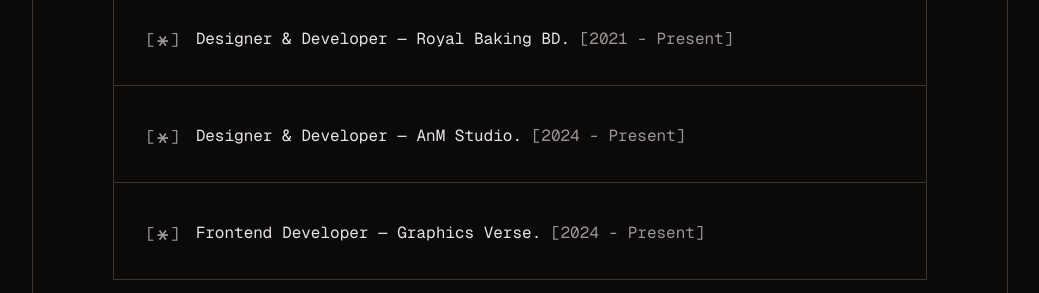
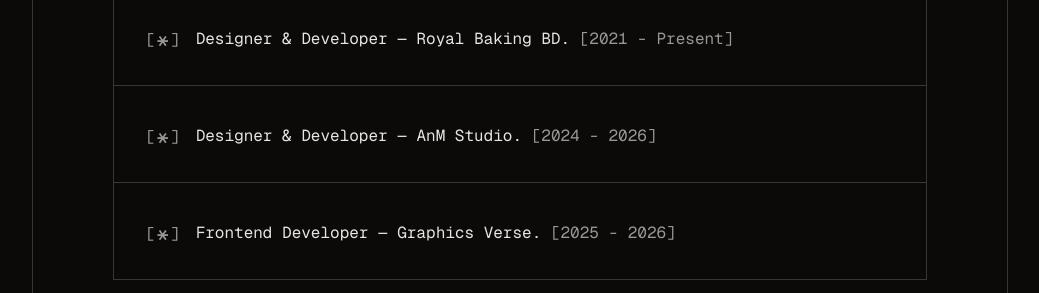
Before and after one commit to ESHAYAT102/portfolio, a React (Vite) app: page / in a window 1280 px wide. Shown: the part 3380-3673 px from the top of the page, without its empty margins (120-1159 px from the left). Built offline with nearby package versions, Linux system fonts and the light colour scheme.

Commit message:
fix: experience dates

```diff
--- a/src/sections/Experience.tsx
+++ b/src/sections/Experience.tsx
@@ -8,12 +8,12 @@
     {
       role: "Designer & Developer",
       company: "AnM Studio",
-      duration: "2024 - Present",
+      duration: "2024 - 2026",
     },
     {
       role: "Frontend Developer",
       company: "Graphics Verse",
-      duration: "2024 - Present",
+      duration: "2025 - 2026",
     },
   ];
 
```
